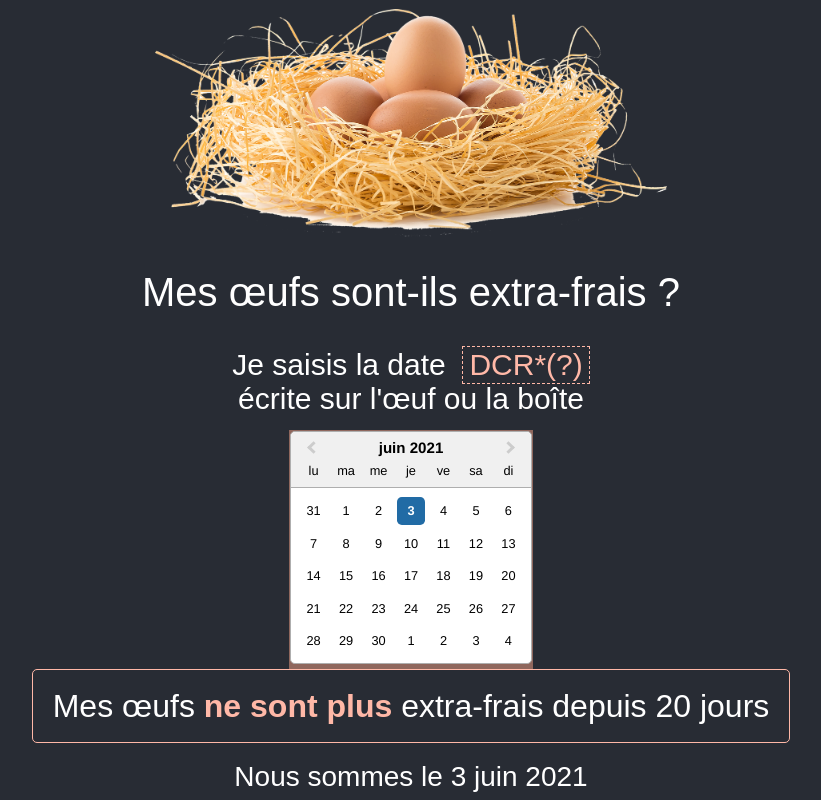
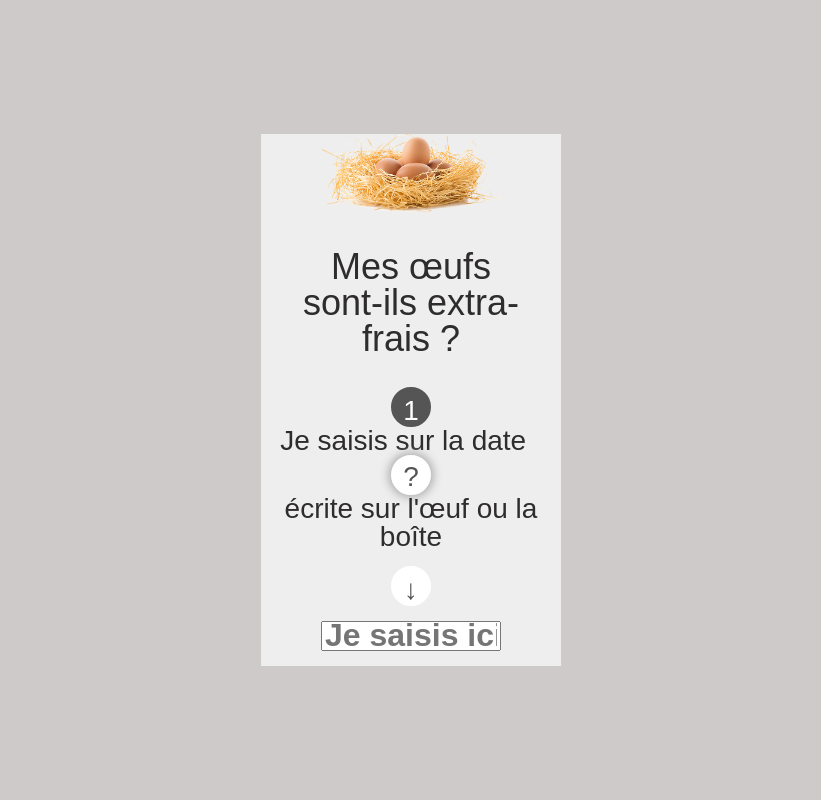
Before and after one commit to BarbierCarole/extra-fresh-egg, a React (Create React App) app: page / in a window 1280 px wide. Shown: the whole page, without its empty margins (229-1050 px from the left). Built offline with nearby package versions, Linux system fonts and the light colour scheme; a web font is replaced by a local one.

Commit message:
resize img egg and limitation date

```diff
--- a/src/App.css
+++ b/src/App.css
@@ -1,16 +1,19 @@
 .App {
   text-align: center;
-}
-
-.App-header {
-  background-color: #282c34;
+  background-color: #cecac9;
   min-height: 100vh;
   display: flex;
   flex-direction: column;
   align-items:center;
   justify-content:center;
   font-size: calc(10px + 2vmin);
-  color: white;
+  color: rgb(46, 44, 44);
+
+}
+
+.App-header, .App-section {
+  width: 300px;
+  background-color: #eeeeee;
 }
 
 /* -------- CB ---------
@@ -18,23 +21,9 @@
 
 .date {
   font-weight: 700;
-  color: #FB7AA5;
+  color: #f0623f;
 }
 
-.App-container {
-  width: 80%;
-  display: flex;
-  justify-content: space-evenly;
-  align-items: baseline;
-
-}
-
-.App-content {
-  display: flex;
-  flex-direction: column;
-  margin: 0 15px 30px 15px;
-
-}
 
 /* style font
 */
@@ -50,21 +39,43 @@ body {
 }
 h1 {
   font-family: 'ZCOOLKuaiLe-Regular', sans-serif;
-  font-size: calc(24px + 2vmin);
-
-  margin: calc(18px + 2vmin);
+  font-size: calc(20px + 2vmin);
+  margin: calc(14px + 2vmin);
 }
 h2 {
   font-family: 'Raleway-Light', sans-serif;
-  font-size: calc(14px + 2vmin);
+  font-size: calc(10px + 2vmin);
   margin: 0 calc(16px + 2vmin) calc(0px + 2vmin) calc(16px + 2vmin) ;
 }
 p {
   font-family: 'Raleway-Light', sans-serif;
   font-size: calc(12px + 2vmin);
 }
-input {
-  font-size: calc(16px + 2vmin);
+
+.number {
+  background-color: #555555; /* Green */
+  border: 10px solid #555555;
+  color: white;
+  text-align: center;
+  text-decoration: none;
+  display: inline-block;
+  font-size: calc(12px + 2vmin);
+  width: 40px;
+  height: 40px;
+  border-radius: 50%;
+}
+.arrow {
+  background-color: #ffffff; /* Green */
+  border: 10px solid #ffffff;
+  color: #555555;
+  text-align: center;
+  text-decoration: none;
+  display: inline-block;
+  font-size: calc(12px + 2vmin);
+  width: 40px;
+  height: 40px;
+  margin:15px 0 0 0;
+  border-radius: 50%;
 }
 .defDcr {
   font-size: calc(6px + 2vmin);
@@ -72,33 +83,63 @@ input {
 }
 .messageResult {
   font-size: calc(16px + 2vmin);
-  padding: 20px;
-  margin: 0 20px 20px 20px;
   border-radius: 5px;
-  border-color: #ffb8a7;
-  border: solid 1px #ffb8a7;
+  border:none;
+  background:#ffffff ;
+  margin: 15px;
+  padding: 10px;
 }
 .bold {
   font-weight: bold;
-  color:#ffb8a7;
+  color:#f0623f;
+}
+.modal-toggle {
+  cursor: pointer;
+  background-color: #ffffff; /* Green */
+  border: 5px solid #ffffff;
+  color: #555555;
+  text-align: center;
+  text-decoration: none;
+  display: inline-block;
+  font-size: calc(12px + 2vmin);
+  width: 40px;
+  height: 40px;
+  border-radius: 50%;
+  box-shadow: 0px 0px 8px 3px #B1B1B1;
 }
 /* style form
 */
 input:focus {
   /* ...existing styles */
-  box-shadow: 5px 5px #ffb8a7;
+  box-shadow: 5px 5px #f0623f;
+  border: none;
 }
 
-/* input {
+input {
 
   transition: 180ms box-shadow ease-in-out;
-  width: 80px;
+  width: 180px;
   height: 30px;
   font-size: calc(16px + 2vmin);
   text-align: center;
   font-weight: 600;
-} */
+  margin: 15px 0;
+}
 
 /* .input:focus {
   outline: 3px solid transparent;
 } */
+.react-datepicker__day-name, .react-datepicker__day, .react-datepicker__time-name {
+  font-size: 1.3em;
+}
+
+.react-datepicker {
+  font-family: "Helvetica Neue", Helvetica, Arial, sans-serif;
+  font-size: 0.8rem;
+  background-color: rgb(255, 30, 206);
+  color: #000;
+  border: 0px;
+  border-radius: 0;
+  display: inline-block;
+  position: relative;
+}
--- a/src/App.js
+++ b/src/App.js
@@ -7,7 +7,8 @@ import 'moment/locale/fr';
 import moment from 'moment';
 import eggs from './img/eggs.png';
 import './App.css';
-import DatePicker,{registerLocale, setDefaultLocale,CalendarContainer} from 'react-datepicker';
+import DatePicker,{registerLocale, setDefaultLocale } from 'react-datepicker';
+import { addDays } from 'date-fns';
 import "react-datepicker/dist/react-datepicker.css";
 import fr from 'date-fns/locale/fr';
 // import ReactCircleModal from 'react-circle-modal';
@@ -20,16 +21,17 @@ function App() {
 
 
   const now = new Date();
-  const [dcr, setDcr] = useState(new Date());
-  const MyContainer = ({ className, children }) => {
-    return (
-      <div style={{ padding: "1px", background: "#8F675D", color: "#fff" }}>
-        <CalendarContainer className={className}>
-          <div style={{ position: "relative" }}>{children}</div>
-        </CalendarContainer>
-      </div>
-    );
-  };
+  // const [dcr, setDcr] = useState(new Date());
+  const [dcr, setDcr] = useState(null);
+  // const MyContainer = ({ className, children }) => {
+  //   return (
+  //     <div>
+  //       <CalendarContainer className={className}>
+  //         <div style={{ position: "relative" }}>{children}</div>
+  //       </CalendarContainer>
+  //     </div>
+  //   );
+  // };
 
   const datePonte = moment(dcr).subtract(28,'days');
   const dateLimiteExtra = moment(dcr).subtract(20,'days');
@@ -58,42 +60,43 @@ function App() {
 
       <div className="App">
         <header className="App-header">
-          <img src={eggs} width="40%"/>
+          <img src={eggs} width="60%" />
           <h1>Mes &#339;ufs sont-ils extra-frais ?</h1>
-          <h2>Je saisis la date &nbsp;
+        </header>
+        <section className="App-section">
+          <article>
+            <p><em className="number">1</em><br />Je saisis sur la date  &nbsp;
 
-          {/* ######## MODALE ########## */}
             <button className="modal-toggle" onClick={toggle}>
-           DCR*(?)
-          </button>
-
+            ?
+            </button><br />
             <Modal isShowing={isShowing} hide={toggle} />
 
-
-          <style jsx="true">{`
-            button.modal-toggle {
-              border: 1px dashed #ffb8a7;
-              background: transparent;
-              cursor: pointer;
-              {/* padding: .5rem .5rem; */}
-              text-transform: uppercase;
-              color: #ffb8a7;
-              font-family: 'Raleway-Light', sans-serif;
-              font-size: calc(14px + 2vmin);
-            }
-          `}</style>
-          {/* ########################## */}
-
-          <br />écrite sur l'&#339;uf ou la boîte</h2>
+            écrite sur l'&#339;uf ou la boîte<br/><em className="arrow">↓</em></p>
+          </article>
+          <article>
             <div>
 
-            <DatePicker
+              {/* <DatePicker
                 selected={dcr}
                 onChange={(date) => setDcr(date)}
                 calendarContainer={MyContainer}
                 locale="fr"
                 inline
                 calendarStartDay={1}
+              /> */}
+
+              <DatePicker
+                selected={dcr}
+                onChange={(date) => setDcr(date)}
+                minDate={new Date()}
+                maxDate={addDays(new Date(), 28)}
+                locale="fr"
+                placeholderText="Je saisis ici"
+                calendarStartDay={1}
+                dateFormat="dd/MM/yyyy"
+                showDisabledMonthNavigation
+                disabledKeyboardNavigation
               />
 
             </div>
@@ -102,18 +105,34 @@ function App() {
               if (dateIsValid) {
                 if(showExtra) {
                   return (
-                  <div className="messageResult"> Mes &#339;ufs sont extra-frais du <br/><Moment format="D MMM YYYY" className="date">{datePonte}</Moment> au <Moment format="D MMM YYYY" className="date">{dateLimiteExtra}</Moment><br /> soit encore {diffDay+1} jour(s)</div>
+                    <div>
+                      <p>
+                        <em className="number">2</em><br />
+                        Réponse
+                      </p>
+                      <div className="messageResult"> ! Extra-frais du <br/><Moment format="D MMM YYYY" className="date">{datePonte}</Moment><br />au <Moment format="D MMM YYYY" className="date">{dateLimiteExtra}</Moment><br /> soit encore <span className="date">{diffDay+1}</span> jour(s)
+                      </div>
+
+                    </div>
                   )
                 }
                 return (
+                  <div>
+                    <p>
+                      <em className="number">2</em><br />
+                      Réponse
+                    </p>
                     <div className="messageResult"> Mes &#339;ufs <span className='bold'>ne sont plus </span> extra-frais depuis {diffDayNotExtra===0 ? "aujourd'hui":''} {diffDayNotExtra===1 ? "hier":''} {diffDayNotExtra>1 ? diffDayNotExtra+" jours":''}</div>
+                  </div>
                 )
               }
               })()}
 
-          <p>Nous sommes le <Moment format="D MMM YYYY"></Moment> </p>
+            {/* <p>Nous sommes le <Moment format="D MMM YYYY"></Moment> </p> */}
+          </article>
+        </section>
 
-        </header>
+
       </div>
   );
 }
```
Also changed, not shown: src/img/eggs.png. Lines whose indentation alone changed are shown as unchanged.
